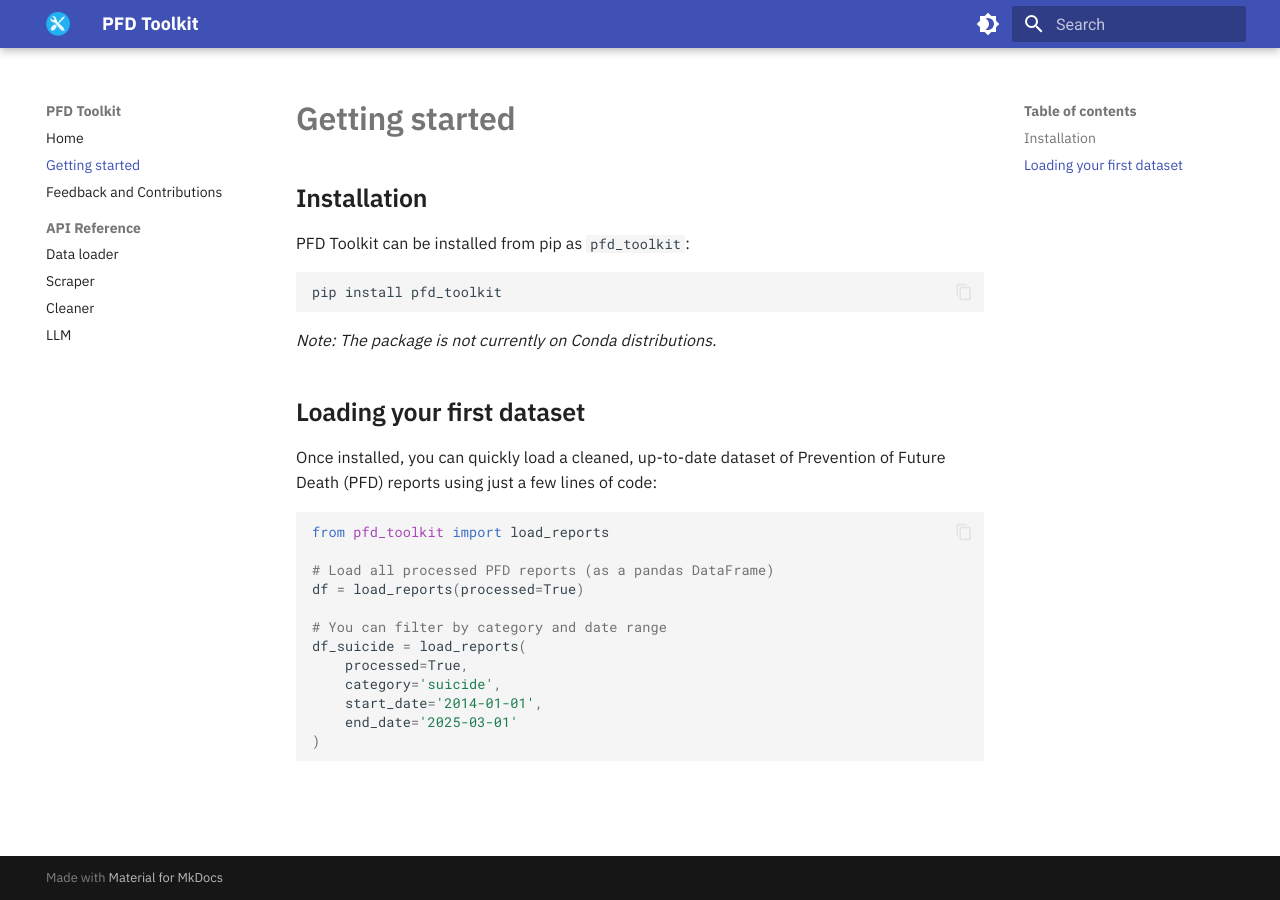
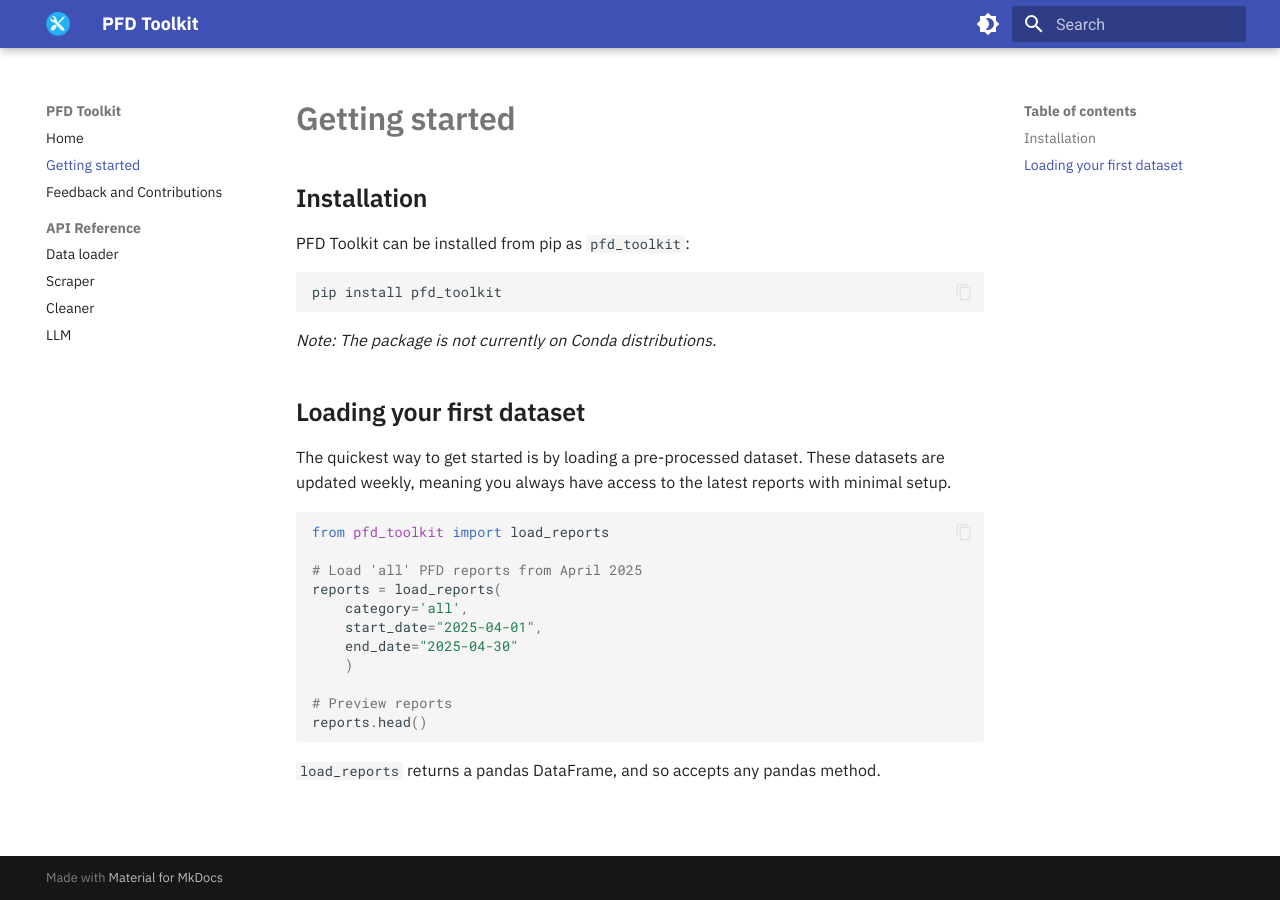
Before and after one commit to Sam-Osian/PFD-toolkit, an MkDocs documentation site: the page built from docs/usage.md, in a window 1280 px wide. Built offline with MkDocs 1.6.1 and Material for MkDocs 9.7.7, drawn with Linux system fonts in a browser that asks for light colours.

Commit message:
Update usage.md

````diff
--- a/docs/usage.md
+++ b/docs/usage.md
@@ -12,19 +12,20 @@
 
 ## Loading your first dataset
 
-Once installed, you can quickly load a cleaned, up-to-date dataset of Prevention of Future Death (PFD) reports using just a few lines of code:
+The quickest way to get started is by loading a pre-processed dataset. These datasets are updated weekly, meaning you always have access to the latest reports with minimal setup.
 
 ```py
 from pfd_toolkit import load_reports
 
-# Load all processed PFD reports (as a pandas DataFrame)
-df = load_reports(processed=True)
+# Load 'all' PFD reports from April 2025
+reports = load_reports(
+    category='all',
+    start_date="2025-04-01",
+    end_date="2025-04-30"
+    )
 
-# You can filter by category and date range
-df_suicide = load_reports(
-    processed=True,
-    category='suicide',
-    start_date='2014-01-01',
-    end_date='2025-03-01'
-)
+# Preview reports
+reports.head()
 ```
+
+`load_reports` returns a pandas DataFrame, and so accepts any pandas method.
````
